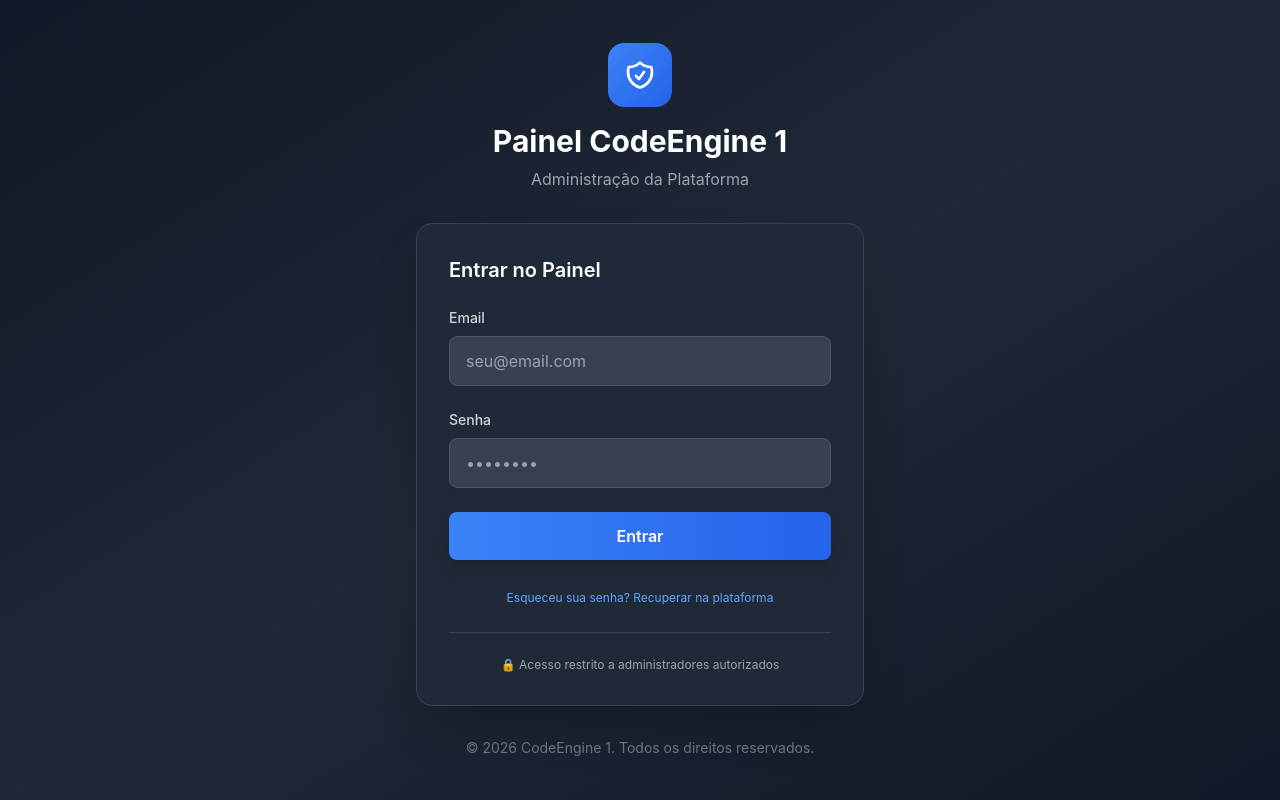
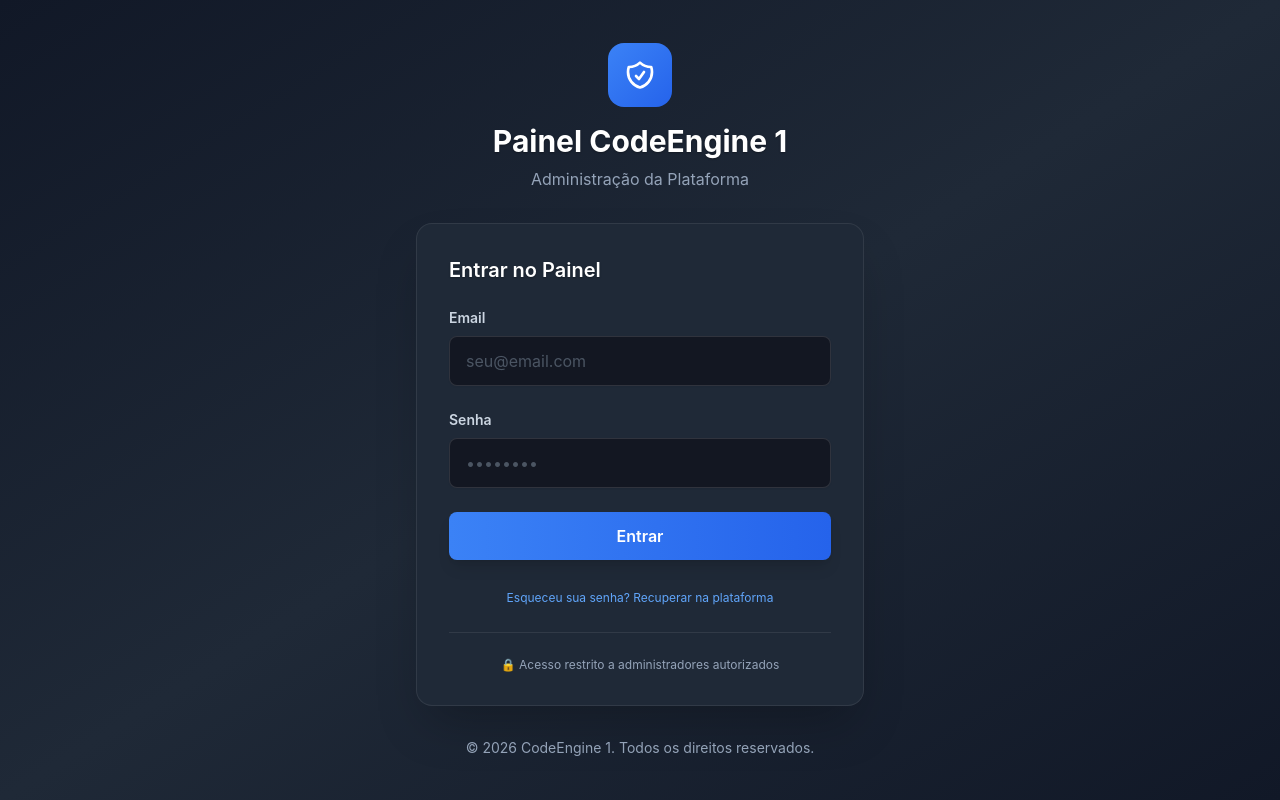
Before and after one commit to fernandoquipiaca007-commits/codeengine-admin, a React (Vite) app: page /#/login in a window 1280 px wide. Built offline with nearby package versions, Linux system fonts and the light colour scheme; no server answers.

Commit message:
style: global dark theme style overrides (Arca), hide AOA stats for foreign collaborators

```diff
--- a/src/index.css
+++ b/src/index.css
@@ -155,3 +155,133 @@ body {
     @apply overflow-x-hidden break-words;
   }
 }
+
+/* ==========================================================================
+   GLOBAL ADMIN DARK THEME OVERRIDES (ARCA DARK THEME)
+   Forces clean contrast, readable typography, and dark cards on all pages.
+   ========================================================================== */
+
+/* 1. Body & Page backgrounds */
+body {
+  background-color: #06070a !important;
+  color: #f1f5f9 !important;
+}
+
+/* 2. Overriding light card/modal backgrounds */
+.bg-white,
+div[class*="bg-white"],
+div[class*="bg-slate-50"],
+div[class*="bg-gray-50"],
+.bg-gray-50,
+.bg-slate-50 {
+  background-color: #0c0e17 !important; /* Premium dark background */
+}
+
+/* Modal backgrounds */
+.fixed.inset-0.bg-black\/40 + div,
+.fixed.inset-0 + div.bg-white,
+div[class*="max-w-md"].bg-white,
+div[class*="max-w-lg"].bg-white,
+div[class*="max-w-xl"].bg-white,
+div[class*="max-w-2xl"].bg-white {
+  background-color: #0e111c !important;
+  border: 1px solid rgba(255, 255, 255, 0.08) !important;
+  box-shadow: 0 20px 25px -5px rgba(0, 0, 0, 0.5), 0 10px 10px -5px rgba(0, 0, 0, 0.4) !important;
+}
+
+/* 3. High-Contrast Text Color overrides - Resolving blurriness ("Letras Foscas") */
+.text-gray-900,
+.text-slate-900,
+.text-gray-800,
+.text-slate-800,
+h1, h2, h3, h4, h5, h6 {
+  color: #ffffff !important; /* Pure sharp white for readability */
+  text-shadow: 0 1px 2px rgba(0, 0, 0, 0.3); /* Subtle depth */
+}
+
+.text-gray-700,
+.text-slate-700,
+.text-gray-600,
+.text-slate-600 {
+  color: #e2e8f0 !important; /* Very clear slate grey-white */
+}
+
+.text-gray-500,
+.text-slate-500,
+.text-gray-400,
+.text-slate-400 {
+  color: #94a3b8 !important; /* Muted but sharp text */
+}
+
+/* 4. Borders & Dividers */
+.border,
+.border-t,
+.border-b,
+.border-l,
+.border-r,
+.border-gray-100,
+.border-gray-200,
+.border-gray-300,
+.border-slate-200,
+.divide-y > *,
+.divide-x > * {
+  border-color: rgba(255, 255, 255, 0.08) !important;
+}
+
+/* 5. Inputs, Selects, Textareas - Ensuring crisp text and dark fields */
+input,
+select,
+textarea,
+input[type="text"],
+input[type="email"],
+input[type="password"],
+input[type="number"],
+input[class*="bg-white"] {
+  background-color: #131722 !important;
+  color: #ffffff !important;
+  border: 1px solid rgba(255, 255, 255, 0.12) !important;
+}
+
+input:focus,
+select:focus,
+textarea:focus {
+  border-color: #6366f1 !important;
+  box-shadow: 0 0 0 2px rgba(99, 102, 241, 0.25) !important;
+}
+
+input::placeholder,
+textarea::placeholder {
+  color: #4b5563 !important;
+}
+
+/* 6. Form helper labels */
+label {
+  color: #cbd5e1 !important;
+  font-weight: 600 !important;
+}
+
+/* 7. Hover effects & Tables */
+.hover\:bg-gray-50:hover,
+.hover\:bg-slate-50:hover,
+tr:hover {
+  background-color: rgba(255, 255, 255, 0.03) !important;
+}
+
+thead,
+thead tr,
+thead th,
+.bg-gray-50 {
+  background-color: #08090f !important;
+}
+
+/* 8. Specific components fix: featured products and sidebar headers */
+.bg-indigo-600,
+.bg-indigo-700,
+.bg-blue-600 {
+  background-color: #4f46e5 !important; /* Keep primary buttons indigo */
+}
+
+.text-indigo-600,
+.text-blue-600 {
+  color: #818cf8 !important; /* Make blue/indigo text lighter to shine on dark bg */
+}
--- a/src/pages/CollaboratorsAdmin.tsx
+++ b/src/pages/CollaboratorsAdmin.tsx
@@ -2708,10 +2708,12 @@ export default function CollaboratorsAdmin() {
                 )}
 
                 {/* TAB: Founder Member referrals */}
-                {detailTab === 'founder' && collabDetailsData && (
+                {detailTab === 'founder' && collabDetailsData && (() => {
+                  const isCollabAngola = collabDetailsData?.collaborator?.members?.profile_data?.country === 'AO';
+                  return (
                     <div className="space-y-6">
                       {/* General Referral Statistics Card */}
-                    <div className="grid grid-cols-2 md:grid-cols-4 gap-4">
+                      <div className={`grid grid-cols-2 ${isCollabAngola ? 'md:grid-cols-4' : 'md:grid-cols-3'} gap-4`}>
                         <div className="bg-gray-50 p-4 rounded-xl border border-gray-100">
                           <span className="block text-xxs text-gray-400 uppercase font-bold">Membros Convidados</span>
                           <span className="text-xl font-bold text-gray-800">{collabDetailsData.founder.stats.total_invited_members || 0}</span>
@@ -2726,12 +2728,14 @@ export default function CollaboratorsAdmin() {
                             {(Number(collabDetailsData.founder.stats.total_earned_usd) || 0).toLocaleString('en-US', { style: 'currency', currency: 'USD' })}
                           </span>
                         </div>
+                        {isCollabAngola && (
                           <div className="bg-amber-50/50 p-4 rounded-xl border border-amber-100">
                             <span className="block text-xxs text-amber-600 uppercase font-bold">Comissões Recebidas (AOA)</span>
                             <span className="text-xl font-bold text-amber-700">
                               {(Number(collabDetailsData.founder.stats.total_earned_aoa) || 0).toLocaleString('pt-AO', { style: 'currency', currency: 'AOA' })}
                             </span>
                           </div>
+                        )}
                       </div>
 
                       {/* Table of referrals */}
@@ -2780,7 +2784,8 @@ export default function CollaboratorsAdmin() {
                         </div>
                       </div>
                     </div>
-                )}
+                  );
+                })()}
               </div>
             )}
           </div>
```
Lines whose indentation alone changed are shown as unchanged.
